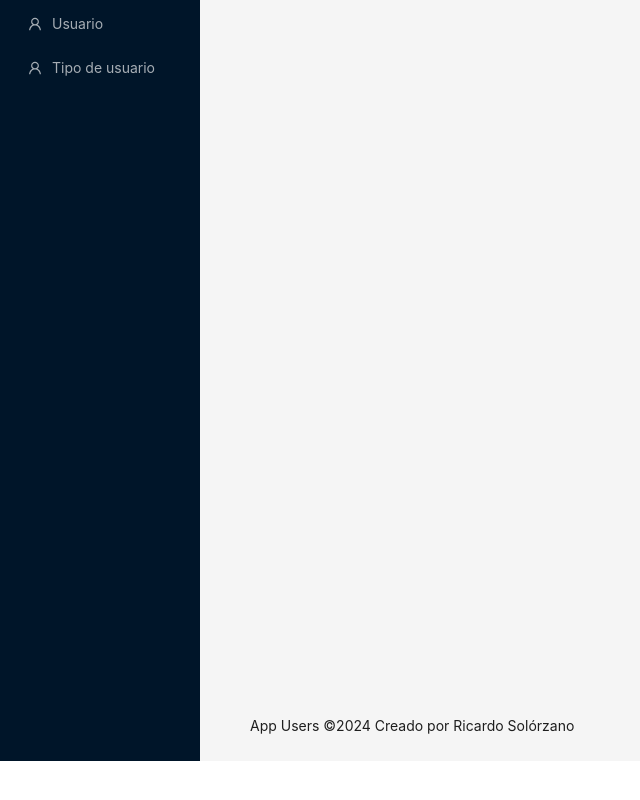
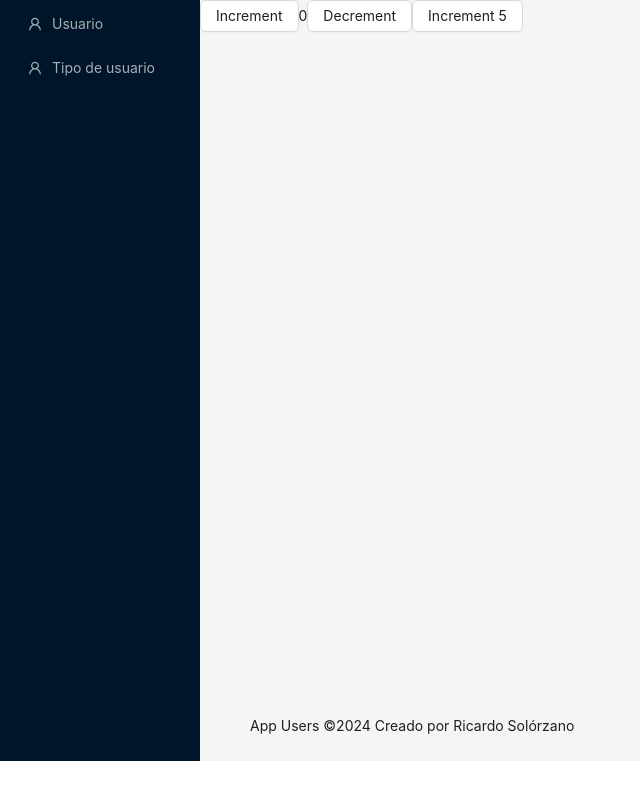
Before and after one commit to RicardoSolorzano0/proyect01-typescript, a React (Vite) app: page / in a window 1280 px wide. Shown: the whole page, without its empty margins (0-640 px from the left). Built offline with nearby package versions, Linux system fonts and the light colour scheme.

Commit message:
configuracion e implementacion del redux

```diff
--- a/src/App.tsx
+++ b/src/App.tsx
@@ -1,12 +1,16 @@
 import { RouterProvider } from "react-router-dom";
 import { router } from "./router/router";
 import { App as ContexModal } from "antd";
+import { Provider } from "react-redux";
+import { store } from './counter/store';
 
 const App = () => {
   return (
+    <Provider store={store}>
     <ContexModal>
       <RouterProvider router={router} />
     </ContexModal>
+    </Provider>
   );
 };
 
--- /dev/null
+++ b/src/counter/Counter.tsx
@@ -0,0 +1,35 @@
+import type { RootState } from './store'
+import { useSelector, useDispatch } from 'react-redux'
+import { decrement, increment, incrementByAmount } from './counterSlice'
+import { Button } from 'antd'
+
+export function Counter() {
+  const count = useSelector((state: RootState) => state.counter.value)
+  const dispatch = useDispatch()
+
+  return (
+    <div>
+      <div className='flex gap-3'>
+        <Button
+          aria-label="Increment value"
+          onClick={() => dispatch(increment())}
+        >
+          Increment
+        </Button>
+        <span>{count}</span>
+        <Button
+          aria-label="Decrement value"
+          onClick={() => dispatch(decrement())}
+        >
+          Decrement
+        </Button>
+        <Button
+          aria-label="Decrement value"
+          onClick={() => dispatch(incrementByAmount(5))}
+        >
+          Increment 5
+        </Button>
+      </div>
+    </div>
+  )
+}
--- /dev/null
+++ b/src/counter/counterSlice.ts
@@ -0,0 +1,35 @@
+import { createSlice } from '@reduxjs/toolkit'
+import type { PayloadAction } from '@reduxjs/toolkit'
+
+export interface CounterState {
+  value: number
+}
+
+const initialState: CounterState = {
+  value: 0,
+}
+
+export const counterSlice = createSlice({
+  name: 'counter',
+  initialState,
+  reducers: {
+    increment: (state) => {
+      // Redux Toolkit allows us to write "mutating" logic in reducers. It
+      // doesn't actually mutate the state because it uses the Immer library,
+      // which detects changes to a "draft state" and produces a brand new
+      // immutable state based off those changes
+      state.value += 1
+    },
+    decrement: (state) => {
+      state.value -= 1
+    },
+    incrementByAmount: (state, action: PayloadAction<number>) => {
+      state.value += action.payload
+    },
+  },
+})
+
+// Action creators are generated for each case reducer function
+export const { increment, decrement, incrementByAmount } = counterSlice.actions
+
+export default counterSlice.reducer
--- /dev/null
+++ b/src/counter/store.ts
@@ -0,0 +1,11 @@
+import { configureStore } from "@reduxjs/toolkit";
+import counterReducer from "./counterSlice";
+
+export const store = configureStore({
+    reducer: {
+        counter: counterReducer
+    },
+})
+
+export type RootState = ReturnType<typeof store.getState>
+export type AppDispatch = typeof store.dispatch
--- a/src/ui/layouts/ContainerLayout/ContainerLayout.tsx
+++ b/src/ui/layouts/ContainerLayout/ContainerLayout.tsx
@@ -1,6 +1,7 @@
 import { Layout } from "antd";
 import { SideBar } from "../SideBar/SideBar";
 import { Outlet } from "react-router";
+import { Counter } from "../../../counter/Counter";
 
 const { Content, Footer } = Layout;
 
@@ -14,6 +15,7 @@ export const ContainerLayout = () => {
           style={{ height: "calc(100vh - 109px)" }}
         >
           <div className="p-6 bg-white rounded-lg">
+            <Counter />
             <Outlet />
           </div>
         </Content>
```
